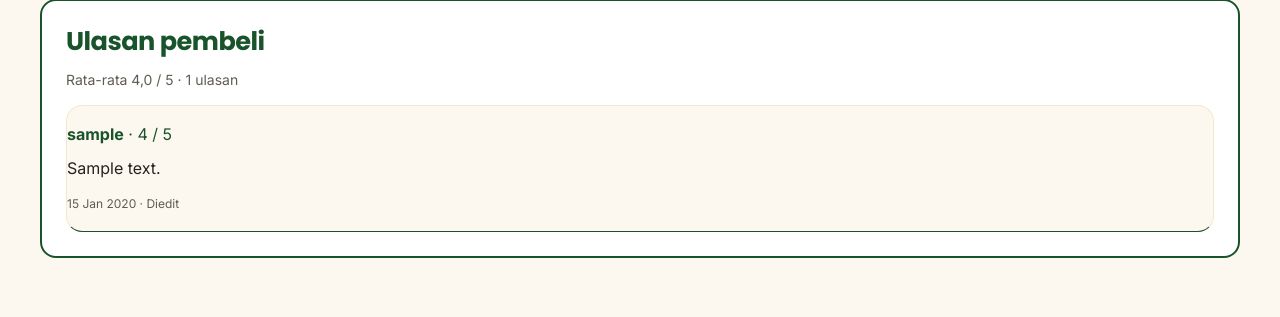
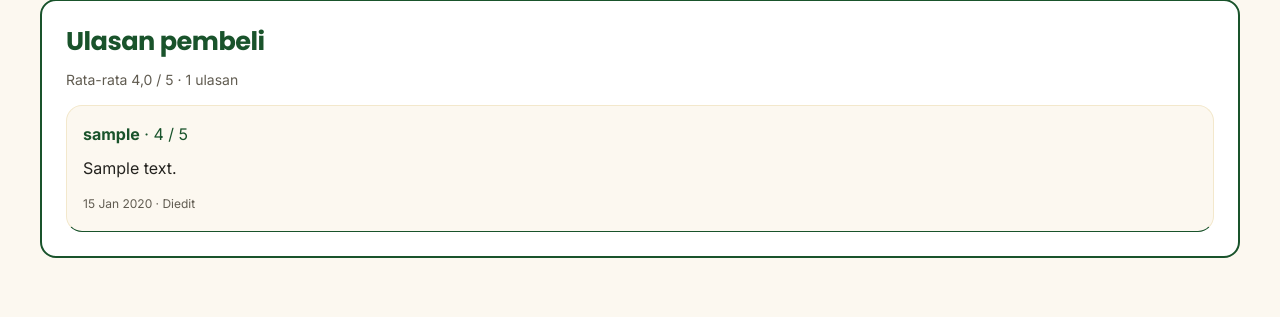
Before and after one commit to pbp-F-kelompok-2/SiBekas, a Django app: a page that uses templates/base.html in a window 1280 px wide. Shown: the part 888-1205 px from the top of the page. Run offline with Django 5.2, Linux system fonts and the light colour scheme; tables that the repository leaves empty hold one stand-in row (values such as "Sample post"); grey boxes marked "Sample" are stand-in pictures; some libraries are stand-ins or nearby versions.

Commit message:
fix: improve theme and product detail layout

```diff
--- a/templates/base.html
+++ b/templates/base.html
@@ -37,7 +37,7 @@
     <script src="https://cdn.tailwindcss.com"></script>
     <script>
         tailwind.config = {
-            darkMode: 'class',
+            darkMode: ['selector', '[data-theme="dark"]'],
             corePlugins: {
                 preflight: false,
                 container: false,
--- a/templates/product/detail.html
+++ b/templates/product/detail.html
@@ -98,11 +98,11 @@
         </div>
     </div>
 
-    <section class="my-8 p-6 border-2 border-solid border-[var(--line)] rounded-[var(--radius-base)] bg-[var(--color-surface)] shadow-[var(--shadow-pop)]" aria-labelledby="product-reviews-heading">
+    <section class="w-full min-w-0 max-w-full box-border my-8 p-6 border-2 border-solid border-[var(--line)] rounded-[var(--radius-base)] bg-[var(--color-surface)] shadow-[var(--shadow-pop)]" aria-labelledby="product-reviews-heading">
         <h2 id="product-reviews-heading" class="mt-0 mb-3 text-[var(--green)] text-[clamp(1.25rem,3vw,1.6rem)] leading-[1.25]">Ulasan pembeli</h2>
         {% if average_rating %}<p class="text-[var(--muted)] text-[0.875rem]">Rata-rata {{ average_rating|floatformat:1 }} / 5 · {{ reviews|length }} ulasan</p>{% endif %}
         {% for review in reviews %}
-        <article class="py-4 px-0 mt-3 border border-solid border-[var(--cream-500)] border-b-[var(--line)] rounded-[var(--radius-base)] bg-[var(--cream-200)] [overflow-wrap:anywhere] [[data-theme=dark]_&]:bg-[#26372B] [[data-theme=dark]_&]:border-[#55745C] [[data-theme=dark]_&]:text-[#F3F5EF]">
+        <article class="w-full min-w-0 max-w-full box-border py-4 px-4 mt-3 border border-solid border-[var(--cream-500)] border-b-[var(--line)] rounded-[var(--radius-base)] bg-[var(--cream-200)] [overflow-wrap:anywhere] [[data-theme=dark]_&]:bg-[#26372B] [[data-theme=dark]_&]:border-[#55745C] [[data-theme=dark]_&]:text-[#F3F5EF]">
             <p class="mb-2 text-[var(--green)] [[data-theme=dark]_&]:text-[#A8D5AE]"><strong>{{ review.user.username }}</strong> · {{ review.rating }} / 5</p>
             <p class="mb-2 [[data-theme=dark]_&]:text-[#F3F5EF]">{{ review.comment|linebreaksbr }}</p>
             <small class="text-[var(--muted)] text-[0.75rem] [[data-theme=dark]_&]:text-[#C1CBBF]">{{ review.created_at|date:"d M Y" }}{% if review.edited %} · Diedit{% endif %}</small>
```
